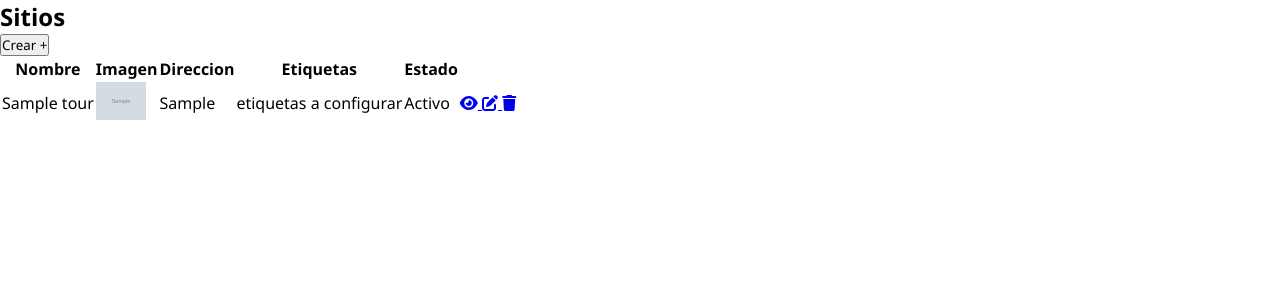
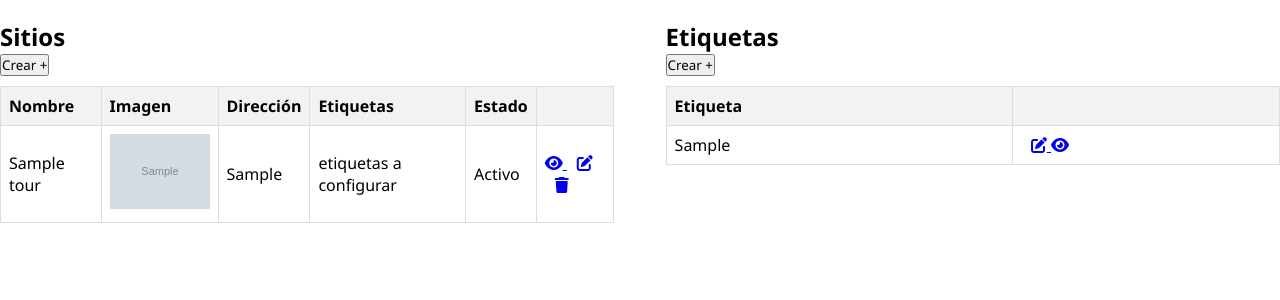
Before and after one commit to IvanaEbri/Culturama_Ebri-Fiege_Proy-Integrador, a Django app: page /site/admin/ in a window 1280 px wide. Shown: the top 300 px of the page. Run offline with Django 5.2, Linux system fonts and the light colour scheme; a user stored in the database is signed in; tables that the repository leaves empty hold one stand-in row (values such as "Sample post"); grey boxes marked "Sample" are stand-in pictures; some libraries are stand-ins or nearby versions.

Commit message:
Incorporación de las páginas del módulo tag con restricciones

```diff
--- a/culturama/culturama/urls.py
+++ b/culturama/culturama/urls.py
@@ -25,6 +25,6 @@ urlpatterns = [
     path('admin/', admin.site.urls),
     path('user/', include('user.urls')),
     path('site/', include('site_tour.urls')),
-    #path('tag/', include('tag.urls')),
+    path('tag/', include('tag.urls')),
     path('', home, name='home'),
 ] + static(settings.MEDIA_URL, document_root=settings.MEDIA_ROOT)
--- a/culturama/site_tour/views.py
+++ b/culturama/site_tour/views.py
@@ -5,6 +5,7 @@ from django.contrib import messages
 from .models import Site_tour
 from .forms import SiteForm, DeleteForm
 from user.views import StaffRequiredMixin
+from tag.models import Tag
 
 def home(request):
     return render(request, 'home.html')
@@ -16,6 +17,7 @@ class SitesAdminView(StaffRequiredMixin, TemplateView):
     def get_context_data(self, **kwargs):
         context = super().get_context_data(**kwargs)
         context['sites_tour'] = Site_tour.objects.all()
+        context['tags'] = Tag.objects.all()
         return context
 
 # craer un nuevo sitio
--- a/culturama/static/css/style.css
+++ b/culturama/static/css/style.css
@@ -16,3 +16,73 @@ img {
     justify-content: center;
     align-items: center;
 }
+
+/*ESTILOS PARA login*/
+
+/*ESTILOS PARA logout*/
+
+/*ESTILOS PARA register*/
+
+/*ESTILOS PARA home*/
+
+/*ESTILOS PARA site admin*/
+.container {
+    display: flex;
+    justify-content: space-between;
+    margin: 20px 0;
+}
+
+.left-table, .right-table {
+    width: 48%;
+}
+
+table {
+    width: 100%;
+    border-collapse: collapse;
+}
+
+table th, table td {
+    border: 1px solid #ddd;
+    padding: 8px;
+}
+
+table th {
+    background-color: #f2f2f2;
+    text-align: left;
+}
+
+table td img {
+    max-width: 100px;
+    height: auto;
+}
+
+button {
+    margin-bottom: 10px;
+}
+
+.right-table {
+    margin-left: 20px;
+}
+
+.img-div {
+    width: 100px;
+    height: auto;
+}
+
+.fa-pen-to-square, .fa-trash {
+    margin-left: 10px;
+    cursor: pointer;
+}
+
+
+/*ESTILOS PARA site delete*/
+
+/*ESTILOS PARA site new*/
+
+/*ESTILOS PARA site see*/
+
+/*ESTILOS PARA tag edit */
+
+/*ESTILOS PARA tag new*/
+
+/*ESTILOS PARA tag see*/
--- a/culturama/tag/models.py
+++ b/culturama/tag/models.py
@@ -1,15 +1,14 @@
 from django.db import models
 
-# Create your models here.
-class Tag (models.Model):
-    id_tag = models.IntegerField(primary_key=True)
-    tag = models.CharField(max_length=20, unique=True, blank=True, verbose_name='Etiqueta')
+class Tag(models.Model):
+    id_tag = models.AutoField(primary_key=True)  #autofield
+    tag = models.CharField(max_length=20, unique=True, verbose_name='Etiqueta')
 
     def __str__(self):
         return self.tag
 
 class Site_tag(models.Model):
-    id_site_tag = models.IntegerField(primary_key=True)
+    id_site_tag = models.AutoField(primary_key=True)  # autofield
     id_site = models.ForeignKey('site_tour.Site_tour', on_delete=models.CASCADE, null=False, blank=False)
     id_tag = models.ForeignKey('tag.Tag', on_delete=models.CASCADE, null=False, blank=False)
 
--- a/culturama/tag/urls.py
+++ b/culturama/tag/urls.py
@@ -1,6 +1,8 @@
 from django.urls import path
-from site_tour.views import SitesAdminView
+from .views import *
 
 urlpatterns = [
-    path('admin/', SitesAdminView.as_view(), name='SitesAdmin'),
+    path('tags/see/<int:pk>/', TagSeeView.as_view(), name='SeeTag'),
+    path('tags/add/', CreateTagView.as_view(), name='CreateTag'),
+    path('tags/edit/<int:pk>/', TagEditView.as_view(), name='EditTag'),
 ]
--- a/culturama/templates/site_adm.html
+++ b/culturama/templates/site_adm.html
@@ -3,20 +3,22 @@
 {% block title %}Sitios - ☀️{% endblock %}
 {% block body %}
 {% load static %}
+
+<div class="container">
+    <div class="left-table">
         <h2>Sitios</h2>
         {% if sites_tour %}
             <a href="{% url 'CreateSite' %}">
                 <button>Crear +</button>
             </a>
         {% endif %}
-<div>
         <table>
             {% if sites_tour %}
             <thead>
                 <tr>
                     <th>Nombre</th>
                     <th>Imagen</th>
-                <th>Direccion</th>
+                    <th>Dirección</th>
                     <th>Etiquetas</th>
                     <th>Estado</th>
                     <th></th>
@@ -49,7 +51,7 @@
                             <i class="fa-solid fa-eye"></i>
                         </a>
                         <a href="{% url 'EditSite' site.pk %}">
-                            <i class="fa-solid fa-pen-to-square edit" ></i>
+                            <i class="fa-solid fa-pen-to-square edit"></i>
                         </a>
                         <a href="{% url 'DeleteSite' site.pk %}">
                             <i class="fa-solid fa-trash delete"></i>
@@ -68,4 +70,36 @@
             {% endif %}
         </table>
     </div>
+
+    <div class="right-table">
+        <h2>Etiquetas</h2>
+        <a href="{% url 'CreateTag' %}">
+            <button>Crear +</button>
+        </a>
+        <table>
+            <thead>
+                <tr>
+                    <th>Etiqueta</th>
+                    <th></th>
+                </tr>
+            </thead>
+            <tbody>
+                {% for tag in tags %}
+                <tr>
+                    <td>{{ tag.tag }}</td>
+                    <td>
+                        <a href="{% url 'EditTag' tag.pk %}">
+                            <i class="fa-solid fa-pen-to-square edit"></i>
+                        </a>
+                        <a href="{% url 'SeeTag' tag.pk %}">
+                            <i class="fa-solid fa-eye"></i>
+                        </a>
+                    </td>
+                </tr>
+                {% endfor %}
+            </tbody>
+        </table>
+    </div>
+</div>
+
 {% endblock %}
```
Also changed, not shown: culturama/tag/forms.py (added, +13 -0 lines), culturama/tag/views.py (+46 -1 lines), culturama/templates/tag_edit.html (added, +22 -0 lines), culturama/templates/tag_new.html (added, +22 -0 lines), culturama/templates/tag_see.html (added, +16 -0 lines), culturama/site_tour/migrations/0003_alter_site_tour_image.py (added), culturama/tag/migrations/0002_alter_site_tag_id_site_tag_alter_tag_id_tag_and_more.py (added). Lines whose indentation alone changed are shown as unchanged.
